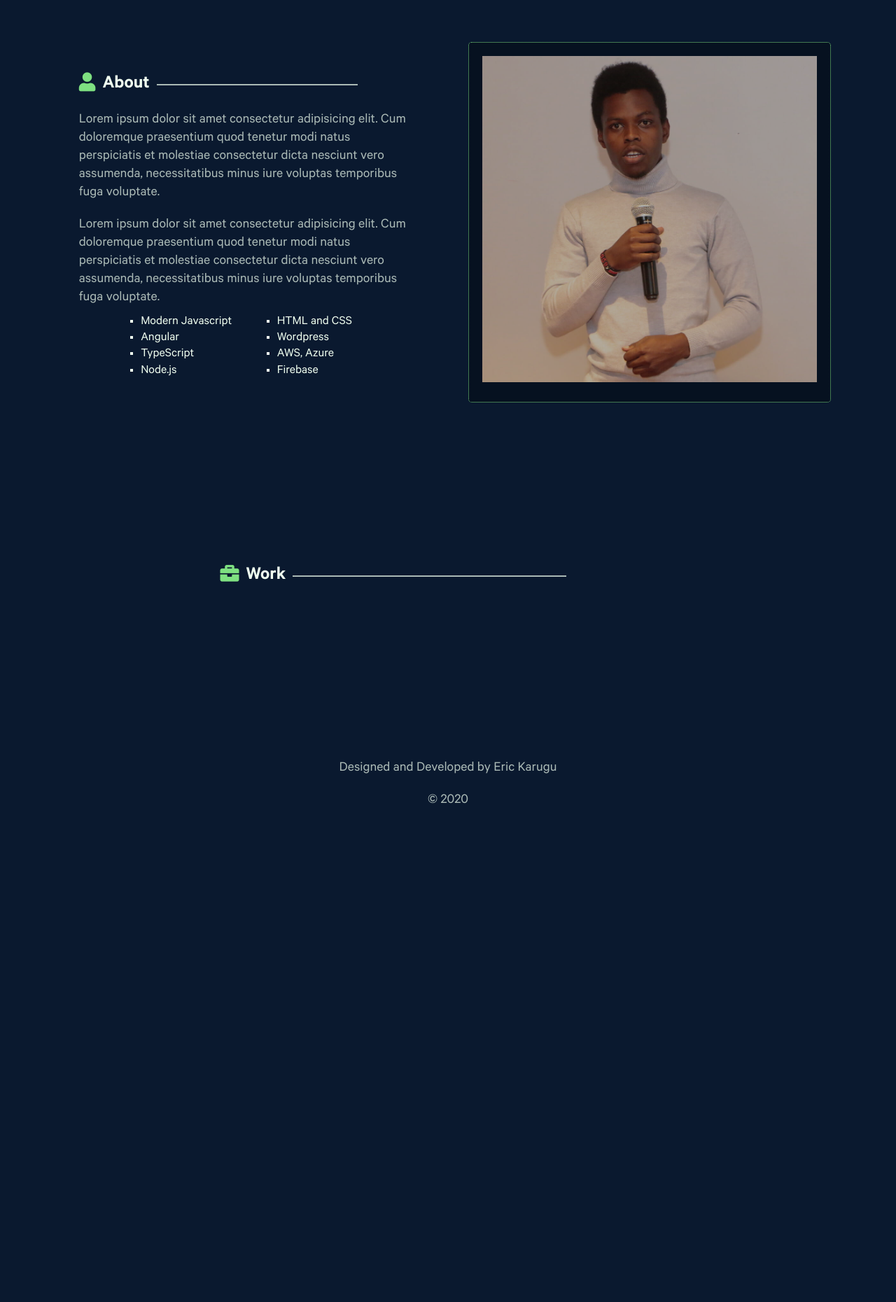
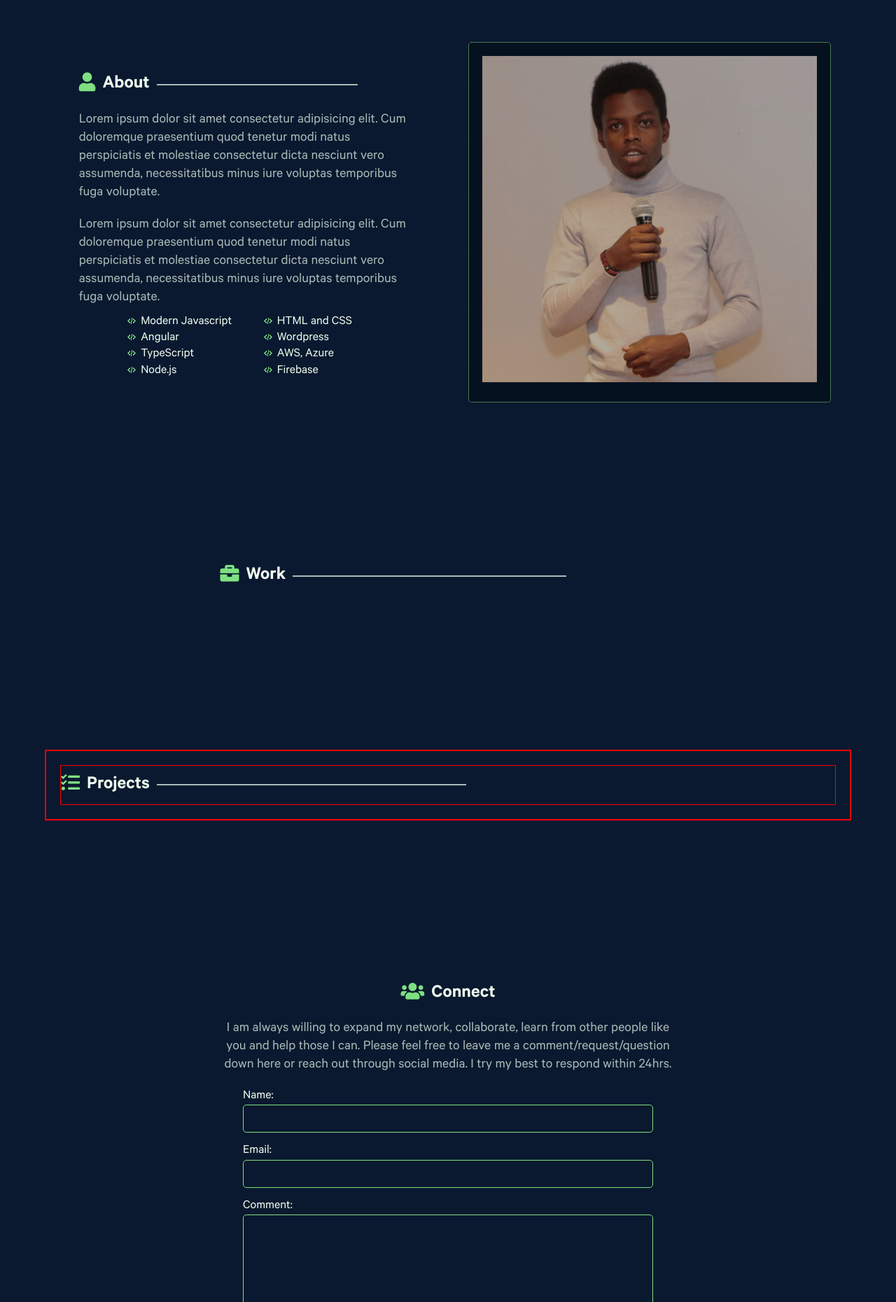
Before and after one commit to erickarugu/portfolio, a plain HTML site: page index.html in a window 1280 px wide. Shown: the part 940-2800 px from the top of the page at 70% size. Before the commit the page ends 2111 px from the top, so only its background shows below. Drawn offline with Linux system fonts and the light colour scheme.

Commit message:
Added projects and connect section

```diff
--- a/app/js/script.js
+++ b/app/js/script.js
@@ -1,3 +1,4 @@
+window.onload = () => {
   const themeToggler = document.querySelector("#theme__toggler");
   const closeAside = document.querySelector("#close__aside");
   const aside = document.querySelector("#navbar__mobile");
@@ -25,3 +26,4 @@ closeAside.addEventListener("click", (e) => {
   navbarHamburger.addEventListener("click", (e) => {
     aside.classList.remove("closed");
   });
+};
--- a/app/sass/_about.scss
+++ b/app/sass/_about.scss
@@ -1,8 +1,8 @@
 .about__section {
-  // border: 1px solid red;
+  margin: 50px auto;
+
   > * {
     padding: 10px;
-    // border: 1px solid red;
   }
   @include breakpoint-up(medium) {
     width: 90%;
@@ -10,7 +10,7 @@
     flex-direction: row !important;
 
     > * {
-      width: 45%;
+      max-width: 45%;
       padding: 20px;
     }
   }
@@ -36,14 +36,16 @@
     .list {
       width: 90%;
       ul li {
-        list-style: square;
+        list-style: url(./../../assets/images/code.png);
       }
     }
   }
 
   .about__image {
     position: relative;
-    // border: 1px solid red;
+    @include breakpoint-down(medium) {
+      width: 95%;
+    }
 
     &:hover {
       .overlay {
@@ -52,14 +54,14 @@
     }
 
     .overlay {
-      border-radius: 5px;
       position: absolute;
+      width: 100%;
       height: 100%;
-      width: 100%;
       top: 0;
       left: 0;
+      border: 1px dotted $primaryGreen;
+      border-radius: 5px;
       background: rgba(0, 0, 0, 0.3);
-      border: 1px dotted $primaryGreen;
       transition: background 300ms ease-in-out;
     }
   }
--- /dev/null
+++ b/app/sass/_connect.scss
@@ -0,0 +1,52 @@
+.connect__section {
+  margin: 50px auto;
+
+  > * {
+    padding: 10px;
+  }
+  @include breakpoint-up(medium) {
+    width: 90%;
+    margin: 200px auto;
+    flex-direction: row !important;
+
+    > * {
+      padding: 20px;
+      width: 60%;
+      margin: auto;
+    }
+  }
+
+  .content {
+    .head {
+      width: 100%;
+      a {
+        margin: 10px 0;
+      }
+      .fa {
+        margin-right: 10px;
+      }
+    }
+    .content__body {
+      p {
+        text-align: center;
+      }
+      .form {
+        width: 90%;
+        margin: 20px auto;
+
+        .form-input {
+          margin: 15px auto;
+        }
+      }
+    }
+  }
+  .social__links {
+    a {
+      transition: color 300ms ease-in-out;
+
+      &:hover {
+        color: $primaryGreen;
+      }
+    }
+  }
+}
--- a/app/sass/_footer.scss
+++ b/app/sass/_footer.scss
@@ -1,4 +1,5 @@
 footer {
   height: 6.25rem;
   text-align: center;
+  border-top: 1px solid $primaryGreen;
 }
--- a/app/sass/_globals.scss
+++ b/app/sass/_globals.scss
@@ -24,8 +24,31 @@ button,
 button:active,
 button:focus,
 input:focus,
-input:active {
+input:active,
+textarea:active,
+textarea:focus {
   outline: none;
+}
+input {
+  height: 40px;
+}
+input,
+textarea {
+  margin: 0;
+  background: transparent;
+  border: 1px solid $primaryGreen;
+  border-radius: 5px;
+  transition: all 30ms ease-in-out;
+}
+textarea {
+  resize: none;
+}
+input:focus,
+textarea:focus,
+input:active,
+textarea:active {
+  background: $primaryGray;
+  box-shadow: 0rem 0rem 0.1rem 0.1rem rgba(0, 0, 0, 0.6);
 }
 select:active,
 select:focus {
@@ -40,6 +63,15 @@ p {
   font-size: 1.25rem;
   margin: 10px 0;
 }
+ul {
+  margin-block-start: 0;
+  padding-inline-start: 0;
+}
+.text__highlight,
+h1 {
+  color: $primaryGreen;
+}
+
 .img {
   width: 100%;
   height: 100%;
@@ -131,15 +163,13 @@ body {
     display: none;
   }
 }
-
-// buttons
 .btn {
-  width: 10rem;
-  height: 3.5rem;
+  width: 7rem;
+  height: 2.5rem;
   font-family: "SF Mono", "Fira Code", "Fira Mono", "Roboto Mono", "Lucida Console", Monaco, monospace;
+  font-size: 1rem;
   background: transparent;
   cursor: pointer;
-  font-size: 1.125rem;
   transition: all 300ms ease-in-out;
 
   @include breakpoint-down(xsmall) {
--- a/app/sass/_hero.scss
+++ b/app/sass/_hero.scss
@@ -1,6 +1,9 @@
 .hero__section {
   height: 90vh;
-  // border: 1px solid red;
+
+  > * {
+    padding: 10px;
+  }
 
   @include breakpoint-up(medium) {
     width: 90%;
@@ -8,18 +11,9 @@
     padding: 10px;
 
     > * {
-      // border: 1px solid red;
       min-width: 45%;
       padding: 20px;
     }
-  }
-
-  h1 {
-    color: $primaryGreen;
-  }
-  h2,
-  p {
-    margin-bottom: 10px;
   }
 
   .intro {
@@ -50,7 +44,7 @@
         }
       }
       *:not(:last-child) {
-        margin-bottom: 1.25rem;
+        margin-bottom: 0.5rem;
         max-width: 31.25rem;
       }
     }
--- a/app/sass/_navbar.scss
+++ b/app/sass/_navbar.scss
@@ -28,7 +28,7 @@
     span {
       width: 1.5625rem;
       margin: 0.125rem 0rem;
-      border: 0.0625rem solid $primaryWhite;
+      border: 0.0625rem solid $primaryGreen;
 
       &:nth-child(2) {
         width: 1.25rem;
@@ -46,7 +46,12 @@
     top: 1.25rem;
     right: 1.25rem;
     cursor: pointer;
-    z-index: 10;
+    z-index: 1;
+
+    @include breakpoint-down(medium) {
+      top: 40%;
+      right: 20%;
+    }
   }
   &__nav {
     a {
@@ -72,11 +77,6 @@
         margin-right: 0.625rem;
       }
     }
-    .btn {
-      width: 7rem;
-      height: 2.5rem;
-      font-size: 1rem;
-    }
   }
   &__mobile {
     position: fixed;
@@ -88,7 +88,7 @@
     color: $primaryGray;
     background: $lightDark;
     transition: all 300ms ease-in-out;
-    z-index: 1;
+    z-index: 2;
 
     &.closed {
       margin-left: 100vh;
--- /dev/null
+++ b/app/sass/_projects.scss
@@ -0,0 +1,40 @@
+.projects__section {
+  margin: 50px auto;
+  border: 1px solid red;
+  > * {
+    padding: 10px;
+    border: 1px solid red;
+  }
+  @include breakpoint-up(medium) {
+    width: 90%;
+    margin: 200px auto;
+    flex-direction: row !important;
+
+    > * {
+      padding: 20px;
+      margin: auto;
+    }
+  }
+
+  .content {
+    .head {
+      width: 100%;
+      margin: auto;
+      border: 1px solid red;
+
+      a {
+        margin: 10px 0;
+      }
+      .fa {
+        margin-right: 10px;
+      }
+      .horizontal-line {
+        width: 40%;
+        height: 2px;
+        margin-left: 10px;
+        opacity: 0.7;
+        border: 1px solid $primaryGray;
+      }
+    }
+  }
+}
--- a/app/sass/styles.scss
+++ b/app/sass/styles.scss
@@ -9,4 +9,6 @@
 @import "hero";
 @import "about";
 @import "experience";
+@import "projects";
+@import "connect";
 @import "footer";
--- a/index.html
+++ b/index.html
@@ -30,19 +30,21 @@
   <body class="dark">
     <!-- 1. Vertical socials linkes -->
     <div class="socials flex flex-col">
-      <a href="#" title="GitHub"><i class="fab fa-github"></i></a>
-      <a href="#" title="LinkedIn"><i class="fab fa-linkedin"></i></a>
-      <a href="#" title="TWitter"><i class="fab fa-twitter"></i></a>
-      <a href="#" title="Dev.to"><i class="fab fa-dev"></i></a>
+      <a href="https://github.com/erickarugu32" title="GitHub" target="_blank"><i class="fab fa-github"></i></a>
+      <a href="https://www.linkedin.com/in/eric-karugu-904569145/" title="LinkedIn" target="_blank"><i class="fab fa-linkedin"></i></a>
+      <a href="https://twitter.com/karugu_eric" title="Twitter" target="_blank"><i class="fab fa-twitter"></i></a>
+      <a href="https://dev.to/erickarugu" title="Dev.to" target="_blank"><i class="fab fa-dev"></i></a>
     </div>
 
     <!-- header section -->
     <header>
+      <!-- Nav -->
       <nav class="navbar flex al-c jc-sb">
         <a href="#" class="navbar__brand" title="Eric Karugu Logo">
           <img src="./assets/images/logo.png" alt="Eric Karugu Logo" />
         </a>
 
+        <!-- Mobile hamburger -->
         <div class="navbar__hamburger flex flex-col jc-c hide-for-desktop">
           <span></span>
           <span></span>
@@ -50,9 +52,9 @@
         </div>
 
         <!-- Theme toggler -->
-        <div class="theme__toggler hide-for-mobile" id="theme__toggler"><i class="fa fa-sun"></i></div>
+        <div class="theme__toggler" id="theme__toggler"><i class="fa fa-sun"></i></div>
 
-        <!-- Navigation in large screen devices -->
+        <!-- Navbar in large screen devices -->
         <ul class="navbar__nav navbar__desktop flex jc-c al-c hide-for-mobile">
           <li class="navbar__item flex flex-row">
             <i class="fa fa-user"></i>
@@ -60,13 +62,12 @@
           </li>
           <li class="navbar__item flex flex-row">
             <i class="fa fa-briefcase"></i>
-            <a href="#Work" title="Experience">Experience</a>
+            <a href="#Experience" title="Experience">Experience</a>
           </li>
           <li class="navbar__item flex flex-row">
             <i class="fa fa-tasks"></i>
             <a href="#Projects" title="Projects">Projects</a>
           </li>
-
           <li class="navbar__item flex flex-row">
             <i class="fa fa-users"></i>
             <a href="#Contact" title="Contacts">Connect</a>
@@ -74,17 +75,18 @@
           <a href="./resume.pdf" class="resume flex al-c jc-c btn btn-primary" title="View my CV">Resume</a>
         </ul>
 
-        <!-- Navigation in mobile devices -->
+        <!-- Side navbar in mobile devices -->
         <div class="navbar__nav navbar__mobile flex flex-col al-c jc-sa hide-for-desktop closed" id="navbar__mobile">
           <div class="close" id="close__aside"><i class="fa fa-2x fa-times"></i></div>
           <a href="#Me" class="flex flex-col al-c" title="About Me"><i class="fa fa-user"></i>About Me</a>
-          <a href="#Work" class="flex flex-col al-c" title="Work"><i class="fa fa-briefcase"></i>Experience</a>
+          <a href="#Experience" class="flex flex-col al-c" title="Work"><i class="fa fa-briefcase"></i>Experience</a>
           <a href="#Projects" class="flex flex-col al-c" title="Projects"><i class="fa fa-tasks"></i>Projects</a>
           <a href="#Contact" class="flex flex-col al-c" title="Contact"><i class="fa fa-envelope"></i>Contact</a>
           <a href="./resume.pdf" class="resume flex jc-c al-c btn btn-primary" title="View my CV">Resume</a>
         </div>
       </nav>
     </header>
+    <!-- End of header -->
 
     <!-- The main -->
     <main>
@@ -96,7 +98,7 @@
           <h2 class="name">Eric Karugu.</h2>
           <h2 class="description">I'm a Web Developer.</h2>
           <p>I am currently based in Nairobi, Kenya specializing in building websites, web apps, native apps and everything else relating to the web.</p>
-          <a href="./resume.pdf" class="resume flex jc-c al-c btn btn-primary" title="View my CV">Reach Out</a>
+          <a href="#Connect" class="resume flex jc-c al-c btn btn-primary" title="View my CV">Reach Out</a>
         </div>
         <!-- 3. The laptop section -->
         <div class="image-section">
@@ -140,11 +142,56 @@
       <section class="experience__section">
         <div class="content">
           <div class="head flex al-c">
-            <a href="#" name="Me">
+            <a href="#" name="Experience">
               <h2 class="flex"><i class="fa fa-briefcase"></i> Work</h2>
             </a>
             <div class="horizontal-line" id="horizontal-line"></div>
           </div>
+        </div>
+      </section>
+      <!-- The Projects section -->
+      <section class="projects__section">
+        <div class="content">
+          <div class="head flex al-c">
+            <a href="#" name="Projects">
+              <h2 class="flex"><i class="fa fa-tasks"></i> Projects</h2>
+            </a>
+            <div class="horizontal-line" id="horizontal-line"></div>
+          </div>
+        </div>
+      </section>
+      <!-- The Connect section -->
+      <section class="connect__section">
+        <div class="content">
+          <div class="head flex al-c jc-c">
+            <a name="Connect">
+              <h2 class="flex"><i class="fa fa-users"></i> Connect</h2>
+            </a>
+          </div>
+          <div class="content__body">
+            <p>I am always willing to expand my network, collaborate, learn from other people like you and help those I can. Please feel free to leave me a comment/request/question down here or reach out through social media. I try my best to respond within 24hrs.</p>
+            <form class="form" method="POST" data-netlify="true">
+              <div class="form-input flex flex-col">
+                <label for="name">Name:</label>
+                <input type="text" id="name" required />
+              </div>
+              <div class="form-input flex flex-col">
+                <label for="email">Email:</label>
+                <input type="email" id="email" required />
+              </div>
+              <div class="form-input flex flex-col">
+                <label for="comment">Comment:</label>
+                <textarea name="comment" id="comment" cols="30" rows="10" maxlength="500"></textarea>
+              </div>
+              <button class="btn btn-primary" type="submit" role="button">Send <i class="fa fa-paper-plane"></i></button>
+            </form>
+          </div>
+        </div>
+        <div class="social__links flex jc-sa">
+          <a href="https://github.com/erickarugu32" title="GitHub"><i class="fab fa-2x fa-github"></i></a>
+          <a href="https://www.linkedin.com/in/eric-karugu-904569145/" title="LinkedIn" target="_blank"><i class="fab fa-2x fa-linkedin"></i></a>
+          <a href="https://twitter.com/karugu_eric" title="Twitter" target="_blank"><i class="fab fa-2x fa-twitter"></i></a>
+          <a href="https://dev.to/erickarugu" title="Dev.to" target="_blank"><i class="fab fa-2x fa-dev"></i></a>
         </div>
       </section>
     </main>
```
Also changed, not shown: assets/images/code.png (added), dist/styles.css, 1 other file. Lines whose indentation alone changed are shown as unchanged.
